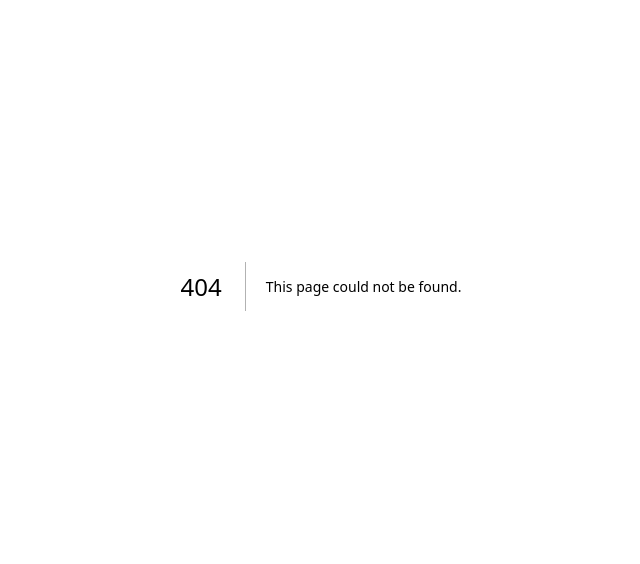
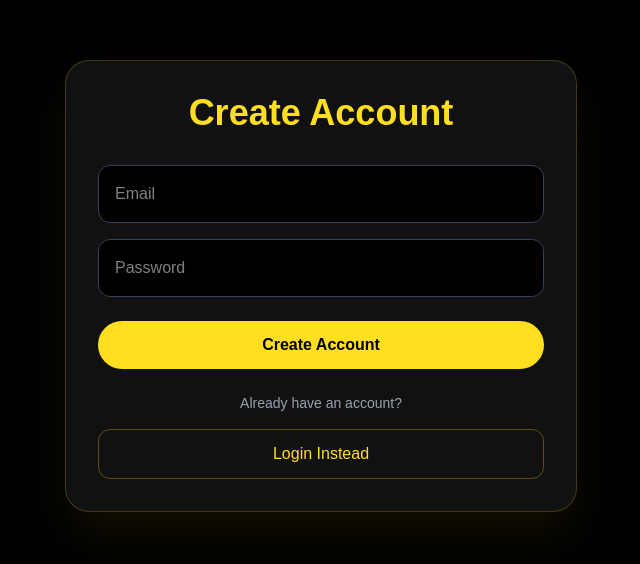
Before and after one commit to Chithra123-byte/QuickLive, a Next.js app: page /register in a window 1280 px wide. Before the commit this address had no page. Shown: the part 114-678 px from the top of the page, without its empty margins (319-959 px from the left). Built offline with nearby package versions, Linux system fonts and the light colour scheme; no server answers.

Commit message:
Connecting to supabase

```diff
--- /dev/null
+++ b/app/dashboard/page.tsx
@@ -0,0 +1,89 @@
+return (
+  <main className="min-h-screen bg-black text-white relative overflow-hidden">
+
+    {/* Background Glow */}
+    <div className="absolute top-20 left-20 h-72 w-72 rounded-full bg-yellow-400/10 blur-[120px]" />
+    <div className="absolute bottom-20 right-20 h-96 w-96 rounded-full bg-yellow-300/10 blur-[150px]" />
+
+    <div className="flex">
+
+      {/* Sidebar */}
+      <aside className="w-64 border-r border-yellow-300/10 min-h-screen p-6">
+
+        <h1 className="text-3xl font-bold text-yellow-300">
+          QuickLive
+        </h1>
+
+        <nav className="mt-12 space-y-4">
+
+          <div className="rounded-xl bg-yellow-300 text-black px-4 py-3 font-semibold">
+            Dashboard
+          </div>
+
+          <div className="rounded-xl px-4 py-3 text-gray-400 hover:bg-white/5 cursor-pointer">
+            Projects
+          </div>
+
+          <div className="rounded-xl px-4 py-3 text-gray-400 hover:bg-white/5 cursor-pointer">
+            Deployments
+          </div>
+
+          <div className="rounded-xl px-4 py-3 text-gray-400 hover:bg-white/5 cursor-pointer">
+            Settings
+          </div>
+
+        </nav>
+
+        <button
+          onClick={logout}
+          className="mt-16 w-full rounded-full border border-yellow-300/30 py-3 text-yellow-300 hover:bg-yellow-300 hover:text-black transition"
+        >
+          Logout
+        </button>
+
+      </aside>
+
+      {/* Main Content */}
+      <section className="flex-1 p-10">
+
+        <div className="flex justify-between items-center">
+
+          <div>
+            <h2 className="text-4xl font-bold">
+              Welcome back 👋
+            </h2>
+            <div className="grid grid-cols-1 md:grid-cols-3 gap-6 mt-12">
+
+  <div className="rounded-2xl border border-yellow-300/20 bg-[#111111] p-6">
+    <p className="text-gray-400">Projects</p>
+    <h3 className="text-4xl font-bold mt-2">3</h3>
+  </div>
+
+  <div className="rounded-2xl border border-yellow-300/20 bg-[#111111] p-6">
+    <p className="text-gray-400">Deployments</p>
+    <h3 className="text-4xl font-bold mt-2">24</h3>
+  </div>
+
+  <div className="rounded-2xl border border-yellow-300/20 bg-[#111111] p-6">
+    <p className="text-gray-400">Success Rate</p>
+    <h3 className="text-4xl font-bold mt-2 text-yellow-300">99%</h3>
+  </div>
+
+</div>
+            <p className="text-gray-400 mt-2">
+              {email}
+            </p>
+          </div>
+
+          <button className="rounded-full bg-yellow-300 px-6 py-3 font-bold text-black hover:bg-yellow-400 transition">
+            + New Project
+          </button>
+
+        </div>
+
+      </section>
+
+    </div>
+
+  </main>
+);
--- /dev/null
+++ b/app/login/page.tsx
@@ -0,0 +1,68 @@
+"use client";
+
+import { useState } from "react";
+import { useRouter } from "next/navigation";
+import { supabase } from "../../lib/supabase";
+
+export default function Login() {
+  const router = useRouter();
+
+  const [email, setEmail] = useState("");
+  const [password, setPassword] = useState("");
+
+  async function handleLogin() {
+    const { error } = await supabase.auth.signInWithPassword({
+      email,
+      password,
+    });
+
+    if (error) {
+      alert(error.message);
+      return;
+    }
+
+    router.push("/dashboard");
+  }
+
+  return (
+    <main className="min-h-screen bg-black flex items-center justify-center text-white">
+      <div className="w-full max-w-md rounded-3xl border border-yellow-300/20 bg-[#111111] p-8">
+        <h1 className="text-4xl font-bold text-center text-yellow-300">
+          QuickLive Login
+        </h1>
+
+        <input
+          className="mt-8 w-full rounded-xl border border-gray-700 bg-black p-4"
+          placeholder="Email"
+          onChange={(e) => setEmail(e.target.value)}
+        />
+
+        <input
+          className="mt-4 w-full rounded-xl border border-gray-700 bg-black p-4"
+          type="password"
+          placeholder="Password"
+          onChange={(e) => setPassword(e.target.value)}
+        />
+
+        <button
+          onClick={handleLogin}
+          className="mt-6 w-full rounded-full bg-yellow-300 py-3 font-bold text-black hover:bg-yellow-400"
+        >
+          Login
+        </button>
+        <div className="mt-6 space-y-4">
+  <p className="text-center text-sm text-gray-400">
+    Don't have an account?
+  </p>
+
+  <a
+    href="/register"
+    className="block text-center rounded-xl border border-yellow-300/30 py-3 text-yellow-300 font-medium transition-all duration-300 hover:bg-yellow-300 hover:text-black"
+  >
+    Create Free Account
+  </a>
+</div>
+      </div>
+    </main>
+  );
+}
--- /dev/null
+++ b/app/register/page.tsx
@@ -0,0 +1,71 @@
+"use client";
+
+import { useState } from "react";
+import { useRouter } from "next/navigation";
+import { supabase } from "../../lib/supabase";
+
+export default function Register() {
+  const router = useRouter();
+
+  const [email, setEmail] = useState("");
+  const [password, setPassword] = useState("");
+
+  async function handleRegister() {
+    const { error } = await supabase.auth.signUp({
+      email,
+      password,
+    });
+
+    if (error) {
+      alert(error.message);
+      return;
+    }
+
+    alert("Account created! Check your email for verification.");
+    router.push("/login");
+  }
+
+  return (
+    <main className="min-h-screen bg-black flex items-center justify-center text-white">
+      <div className="w-full max-w-lg rounded-3xl border border-yellow-300/20 bg-[#111111] p-8 shadow-2xl shadow-yellow-500/10">
+
+        <h1 className="text-4xl font-bold text-center text-yellow-300">
+          Create Account
+        </h1>
+
+        <input
+          className="mt-8 w-full rounded-xl border border-gray-700 bg-black p-4 focus:border-yellow-300 focus:ring-2 focus:ring-yellow-300/20 outline-none"
+          placeholder="Email"
+          onChange={(e) => setEmail(e.target.value)}
+        />
+
+        <input
+          className="mt-4 w-full rounded-xl border border-gray-700 bg-black p-4"
+          type="password"
+          placeholder="Password"
+          onChange={(e) => setPassword(e.target.value)}
+        />
+
+        <button
+          onClick={handleRegister}
+          className="mt-6 w-full rounded-full bg-yellow-300 py-3 font-bold text-black hover:bg-yellow-400"
+        >
+          Create Account
+        </button>
+        <div className="mt-6 space-y-4">
+  <p className="text-center text-sm text-gray-400">
+    Already have an account?
+  </p>
+
+  <a
+    href="/login"
+    className="block text-center rounded-xl border border-yellow-300/30 py-3 text-yellow-300 font-medium transition-all duration-300 hover:bg-yellow-300 hover:text-black"
+  >
+    Login Instead
+  </a>
+</div>
+
+      </div>
+    </main>
+  );
+}
--- /dev/null
+++ b/lib/supabase.ts
@@ -0,0 +1,6 @@
+import { createClient } from "@supabase/supabase-js";
+
+export const supabase = createClient(
+  process.env.NEXT_PUBLIC_SUPABASE_URL!,
+  process.env.NEXT_PUBLIC_SUPABASE_ANON_KEY!
+);
--- a/package.json
+++ b/package.json
@@ -9,6 +9,7 @@
     "lint": "eslint"
   },
   "dependencies": {
+    "@supabase/supabase-js": "^2.112.3",
     "clsx": "^2.1.1",
     "framer-motion": "^13.1.1",
     "lucide-react": "^1.33.0",
```
Also changed, not shown: 1 other file (tests, documents, lock files or other folders).
